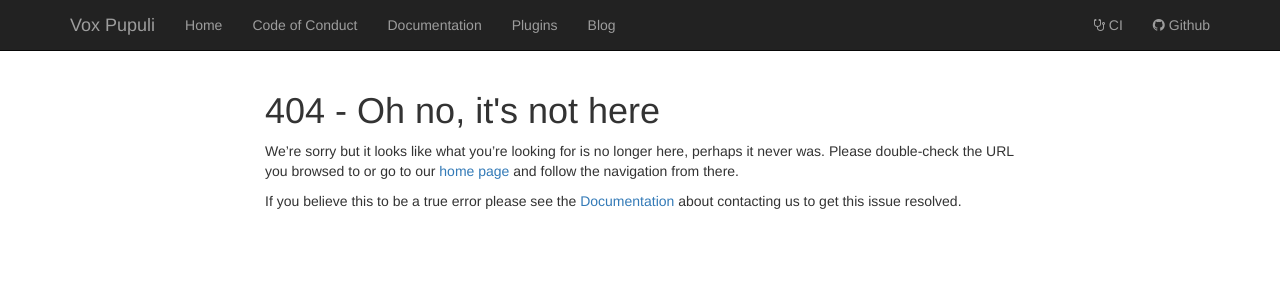
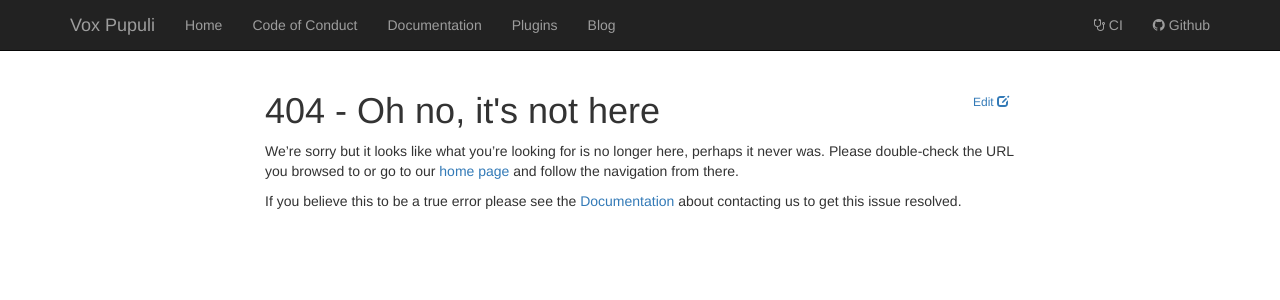
Before and after one commit to voxpupuli/voxpupuli.github.io, a Jekyll site: the page built from 404.md, in a window 1280 px wide. Shown: the top 300 px of the page. Built offline with Jekyll 4.4.1, drawn with Linux system fonts in a browser that asks for light colours; nearby versions of some CDN libraries.

Commit message:
layouts/page: Add edit button
By clicking the edit button you're directly taken to the editor on
Github. This is useful to be able to touch up typo's or make larger
changes.

```diff
--- a/_layouts/page.html
+++ b/_layouts/page.html
@@ -4,7 +4,8 @@ layout: default
 
 <div class="row">
   <div class="col-md-8 col-md-offset-2">
-    <h1>{{ page.title }}</h1>
+    <h1>{{ page.title }}
+      <a style="float: right;" class="btn btn-raised btn-xs" href="https://github.com/{{ site.github_username }}/{{ site.github_username }}.github.io/edit/master/{{ page.path}}">Edit <i class="glyphicon glyphicon-edit"></i></a></h1>
   </div>
 </div>
 <div class="row">
```
